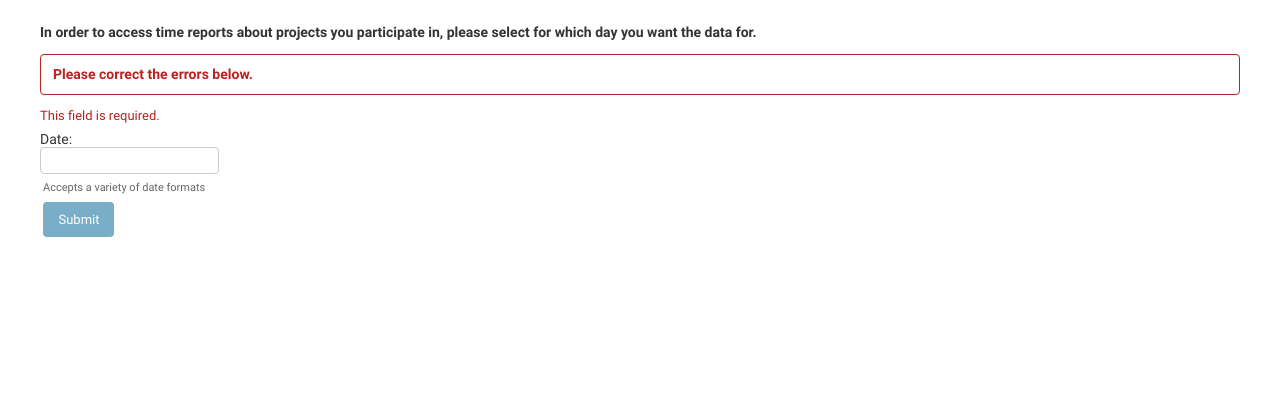
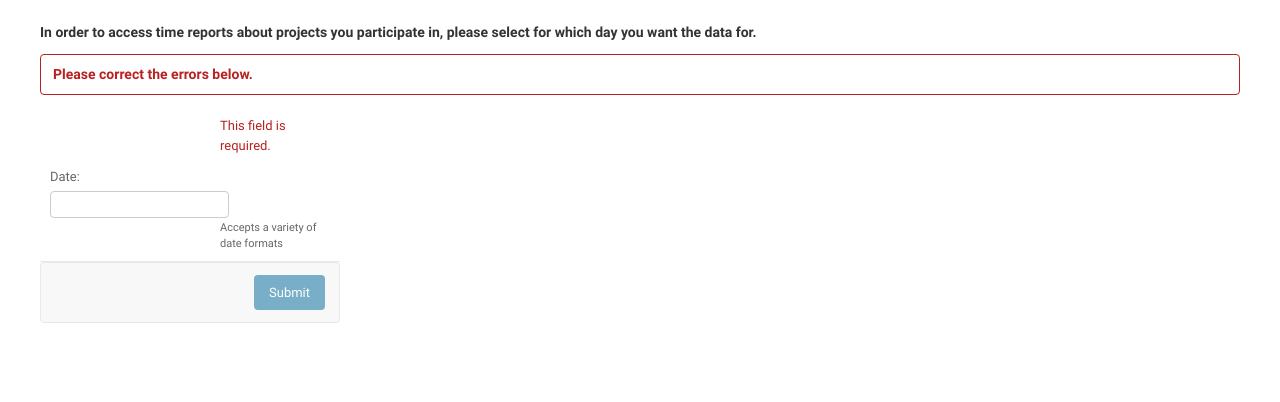
Before and after one commit to tekktura/hubstaff-bot135, a Django app: page /time_report in a window 1280 px wide. Shown: the part 48-450 px from the top of the page. Run offline with Django 3.2, Linux system fonts and the light colour scheme.

Commit message:
template improvements

```diff
--- a/hubstaff/time_report/templates/time_report.html
+++ b/hubstaff/time_report/templates/time_report.html
@@ -1,8 +1,8 @@
 {% extends "admin/base_site.html" %}
 {% load i18n static %}
 
-{% block extrastyle %}{{ block.super }}<link rel="stylesheet" type="text/css" href="
-{% static "admin/css/base.css" %}">
+{% block extrastyle %}{{ block.super }}
+    <link rel="stylesheet" type="text/css" href="{% static "admin/css/forms.css" %}">
     {{ form.media }}
 {% endblock %}
 
@@ -29,10 +29,11 @@
 {% endfor %}
 {% endif %}
 
-<div id="content-main">
+<div id="content-main" style="width: 25%">
 
 <form action="/time_report" method="post" id=report-form">{% csrf_token %}
     {% for hidden in form.hidden_fields %}{{ hidden }}{% endfor %}
+    <fieldset class="module aligned">
     <div class="form-row">
         {{ form.for_date.errors }}
         <div>{{ form.for_date.label_tag }}</div> {{ form.for_date }}
@@ -41,6 +42,11 @@
     <div class="submit-row">
         <label>&nbsp;</label><input type="submit" value="{% trans 'Submit' %}">
     </div>
+    </fieldset>
+
+    <fieldset class="module aligned">
+
+    </fieldset>
 </form>
 
 </div>
```
Lines whose indentation alone changed are shown as unchanged.
